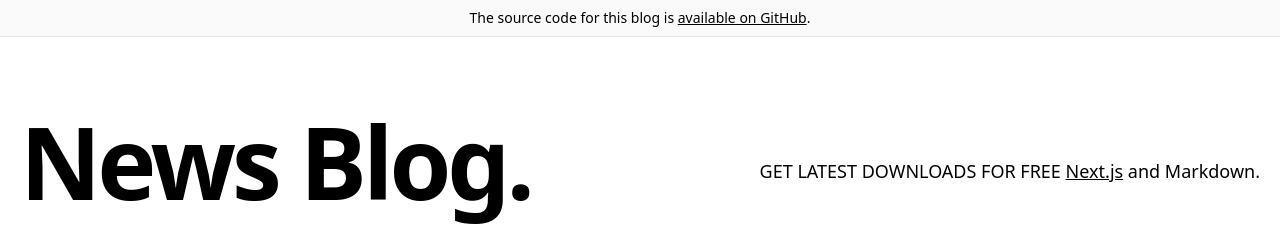
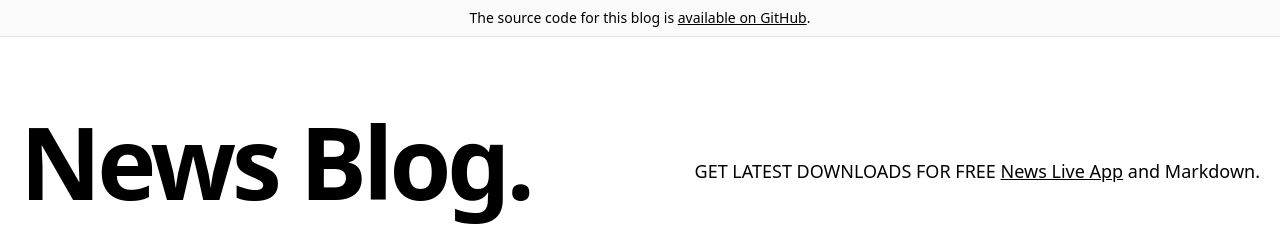
Before and after one commit to Maliek2/weblogin, a Next.js app: page / in a window 1280 px wide. Shown: the top 249 px of the page. Built offline with nearby package versions, Linux system fonts and the light colour scheme.

Commit message:
Update intro.tsx

```diff
--- a/components/intro.tsx
+++ b/components/intro.tsx
@@ -12,7 +12,7 @@ const Intro = () => {
           href="https://news.adball.tech/"
           className="underline hover:text-blue-600 duration-200 transition-colors"
         >
-          Next.js
+          News Live App
         </a>{' '}
         and {CMS_NAME}.
       </h4>
```
